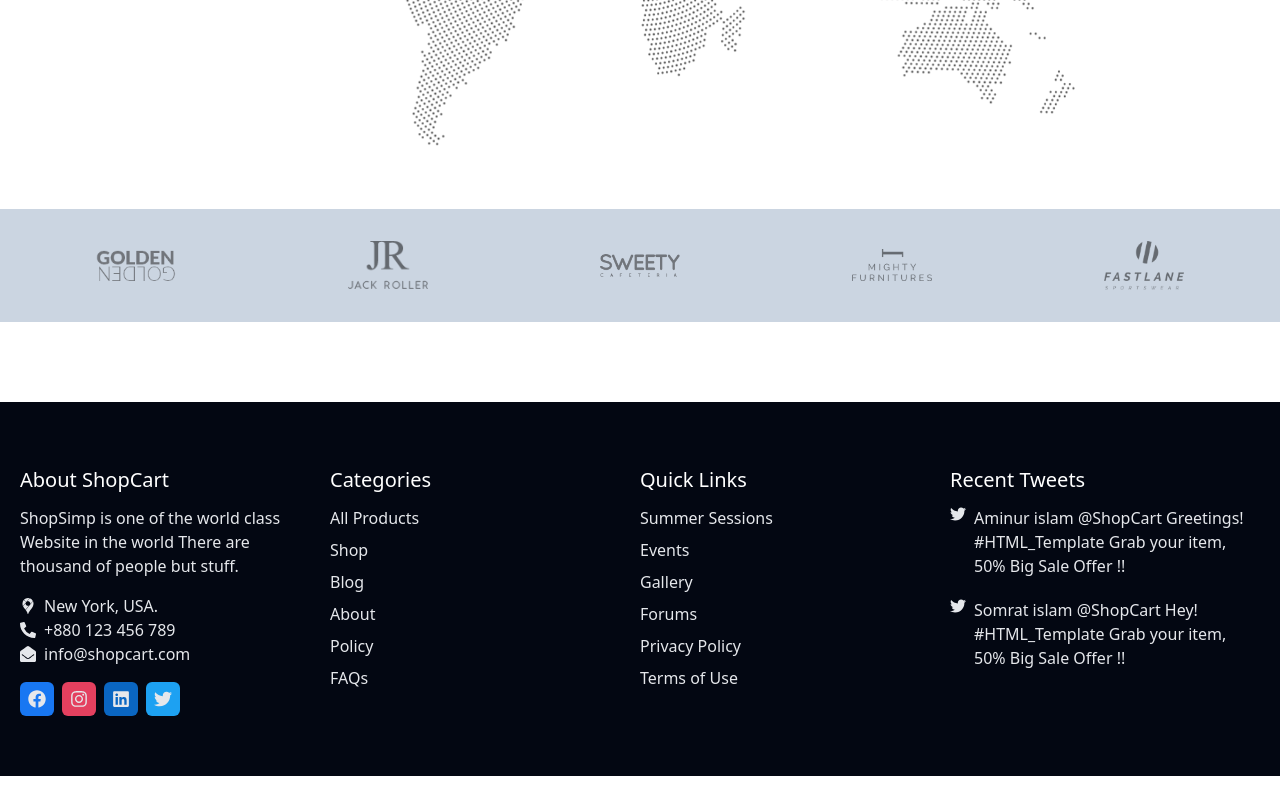
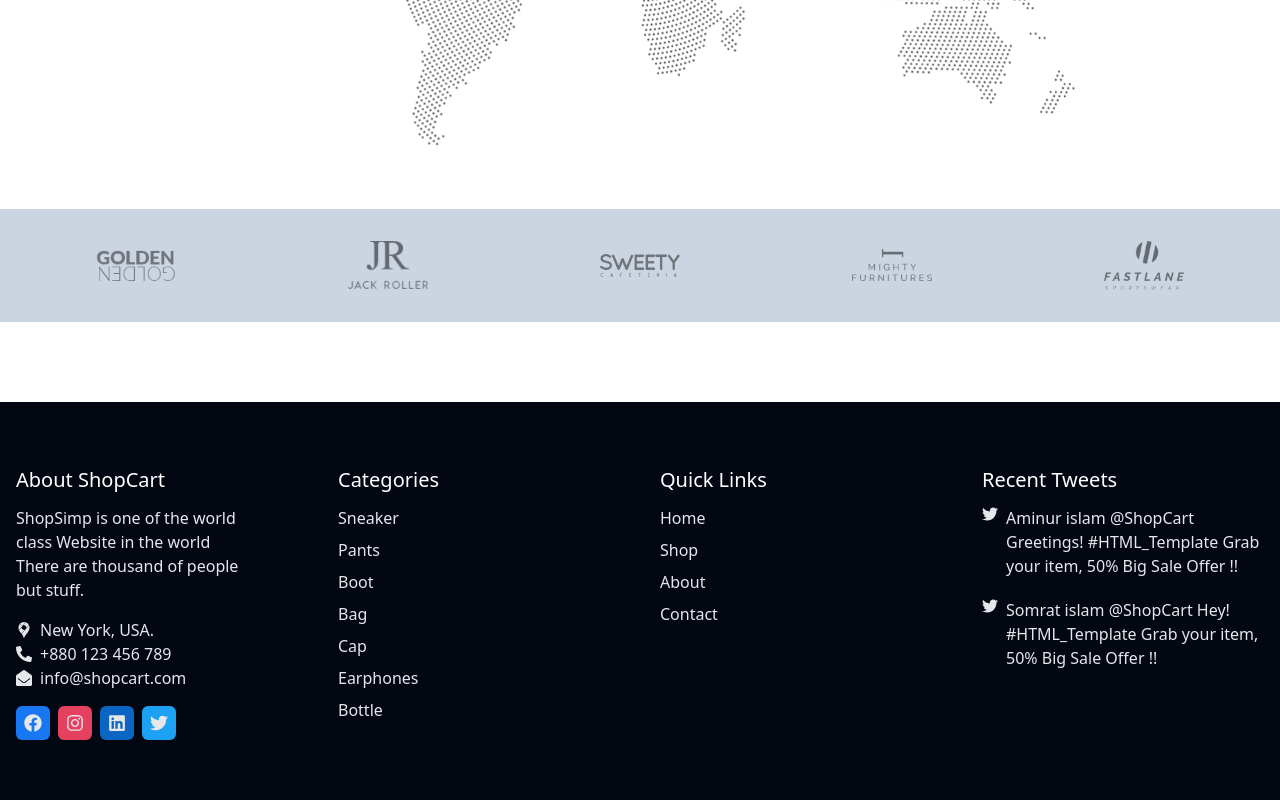
Before and after one commit to MohsenF3/ShopSimp, a React (Vite) app: page / in a window 1280 px wide. Shown: the part 4242-5042 px from the top of the page. Before the commit the page ends 5018 px from the top, so only its background shows below. Built offline with nearby package versions, Linux system fonts and the light colour scheme.

Commit message:
refactor footer

```diff
--- a/src/components/Footer.jsx
+++ b/src/components/Footer.jsx
@@ -1,28 +1,13 @@
 import { Link } from "react-router-dom";
-
+import {
+  addressList,
+  categories,
+  navItems,
+  tweetList,
+} from "../data/placeholder";
 import SocialIcons from "./SocialIcons";
 
-import {
-  addressList,
-  ItemList,
-  quickList,
-  tweetList,
-} from "../data/placeholder";
-
-const Footer = () => {
-  return (
-    <footer className="bg-gray-950 px-5 pb-10 pt-16">
-      <div className="mx-auto max-w-7xl text-gray-200">
-        {/* main footer */}
-        <div className="mb-5 grid grid-cols-2 max-md:gap-10 md:grid-cols-4">
-          {/* About section */}
-          <div className="max-sm:col-span-2">
-            <h3 className="footer-title">About ShopCart</h3>
-            <p className="max-w-[85%]">
-              ShopSimp is one of the world class Website in the world There are
-              thousand of people but stuff.
-            </p>
-            {/* addressList */}
+const AddressList = () => (
   <div className="my-4">
     {addressList.map(({ id, iconName, text }) => (
       <div key={id} className="flex items-center gap-2">
@@ -31,32 +16,35 @@ const Footer = () => {
       </div>
     ))}
   </div>
-            {/* social */}
-            <SocialIcons />
-          </div>
-          {/* ItemList */}
+);
+
+const CategoriesSection = () => (
   <div>
     <h3 className="footer-title">Categories</h3>
     <ul>
-              {ItemList.map(({ id, text, link }) => (
-                <li key={id} className="mb-2">
-                  <Link to={link}>{text}</Link>
+      {categories.map((category, i) => (
+        <li key={i} className="mb-2">
+          <Link to={`/shop?category=${category}`}>{category}</Link>
         </li>
       ))}
     </ul>
   </div>
-          {/* Quick Links */}
+);
+
+const QuickLinksSection = () => (
   <div>
     <h3 className="footer-title">Quick Links</h3>
     <ul>
-              {quickList.map(({ text, link }) => (
-                <li key={text} className="mb-2">
-                  <a href={link}>{text}</a>
+      {navItems.map(({ id, path, link }) => (
+        <li key={id} className="mb-2">
+          <a href={path}>{link}</a>
         </li>
       ))}
     </ul>
   </div>
-          {/* Recent Tweets */}
+);
+
+const TweetListSection = () => (
   <div className="max-sm:col-span-2">
     <h3 className="footer-title">Recent Tweets</h3>
     <ul className="flex-wrap gap-5 max-sm:flex">
@@ -68,6 +56,32 @@ const Footer = () => {
       ))}
     </ul>
   </div>
+);
+
+const AboutSection = () => (
+  <div className="max-sm:col-span-2">
+    <h3 className="footer-title">About ShopCart</h3>
+    <p className="max-w-[85%]">
+      ShopSimp is one of the world class Website in the world There are thousand
+      of people but stuff.
+    </p>
+    <AddressList />
+    <SocialIcons />
+  </div>
+);
+
+const Footer = () => {
+  return (
+    <footer className="bg-gray-950 pb-10 pt-16">
+      <div className="container text-gray-200">
+        <div className="mb-5 grid grid-cols-2 gap-10 md:grid-cols-4">
+          <AboutSection />
+
+          <CategoriesSection />
+
+          <QuickLinksSection />
+
+          <TweetListSection />
         </div>
       </div>
     </footer>
--- a/src/data/placeholder.jsx
+++ b/src/data/placeholder.jsx
@@ -101,64 +101,7 @@ export const addressList = [
     text: "info@shopcart.com",
   },
 ];
-export const ItemList = [
-  {
-    text: "All Products",
-    link: "/shop",
-    id: 0,
-  },
-  {
-    text: "Shop",
-    link: "/shop",
-    id: 1,
-  },
-  {
-    text: "Blog",
-    link: "/blog",
-    id: 2,
-  },
-  {
-    text: "About",
-    link: "/about",
-    id: 3,
-  },
-  {
-    text: "Policy",
-    id: 4,
-    link: "#",
-  },
-  {
-    text: "FAQs",
-    link: "/about",
-    id: 5,
-  },
-];
-export const quickList = [
-  {
-    text: "Summer Sessions",
-    link: "#",
-  },
-  {
-    text: "Events",
-    link: "#",
-  },
-  {
-    text: "Gallery",
-    link: "#",
-  },
-  {
-    text: "Forums",
-    link: "#",
-  },
-  {
-    text: "Privacy Policy",
-    link: "#",
-  },
-  {
-    text: "Terms of Use",
-    link: "#",
-  },
-];
+
 export const tweetList = [
   {
     id: 0,
```
Lines whose indentation alone changed are shown as unchanged.
